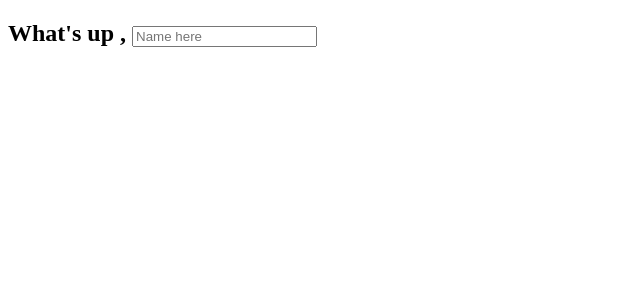
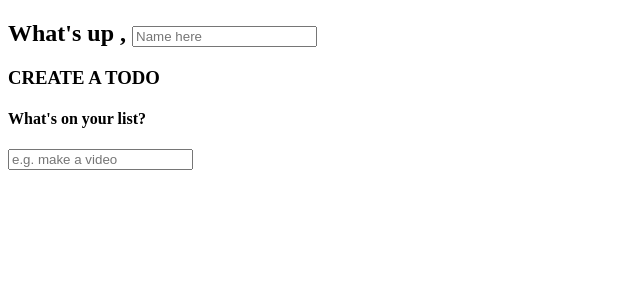
Before and after one commit to CarlieDuperval/vue-todo-app, a Vue app: page / in a window 1280 px wide. Shown: the top 300 px of the page, without its empty margins (0-640 px from the left). Built offline with nearby package versions, Linux system fonts and the light colour scheme; the HTML template or start-up script is replaced by a standard one.

Commit message:
Added script to setup

```diff
--- a/src/App.vue
+++ b/src/App.vue
@@ -22,6 +22,14 @@
     }
   }
 
+  watch( name, (newVal) => {
+    localStorage.setItem('name' , newVal)
+  })
+
+  onMounted(() => {
+    name.value = localStorage.getItem('name') || ''
+  })
+
 </script>
 
 <template>
@@ -32,6 +40,15 @@
     </h2>
 
   </section>
+  <section class="create-todo">
+    <h3>CREATE A TODO</h3>
+    <form @submit.prevent="addTodo">
+    <h4>What's on your list?</h4>
+    <input type="text" placeholder="e.g. make a video"  v-model="input_content">
+
+    {{input_content }}
+    </form>
+  </section>
 
 </main>
 </template>
```
